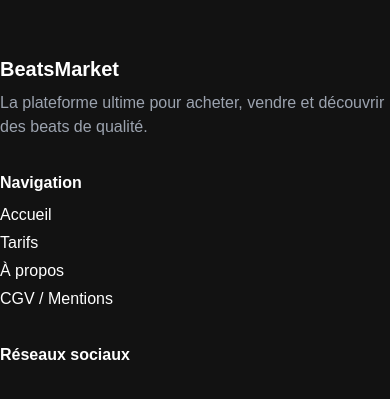
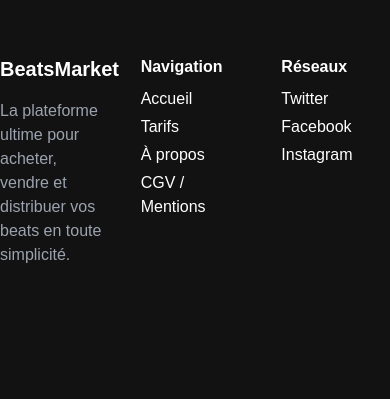
Before and after one commit to jaypms/beatsmarketlebon, a Next.js app: page / in a window 390 px wide. Shown: the part 901-1300 px from the top of the page. After the commit the page ends 1200 px from the top, so only its background shows below. Built offline with nearby package versions, Linux system fonts and the light colour scheme.

Commit message:
Update Footer.tsx
git add components/Footer.tsx
git commit -m "fix: remove <a> inside <Link> to fix Next.js invalid Link error"
git push

```diff
--- a/components/Footer.tsx
+++ b/components/Footer.tsx
@@ -4,41 +4,29 @@ import Link from "next/link"
 export default function Footer() {
   return (
     <footer className="bg-darkbg2 text-white py-8">
-      <div className="max-w-7xl mx-auto grid grid-cols-1 md:grid-cols-3 gap-8">
+      <div className="max-w-7xl mx-auto grid grid-cols-3 gap-8">
         <div>
-          <h2 className="text-primary font-bold text-xl mb-2">BeatsMarket</h2>
+          <h2 className="text-primary font-bold text-xl mb-4">BeatsMarket</h2>
           <p className="text-gray-400">
-            La plateforme ultime pour acheter, vendre et découvrir des beats de qualité.
+            La plateforme ultime pour acheter, vendre et distribuer vos beats en toute simplicité.
           </p>
         </div>
         <div>
           <h3 className="font-semibold mb-2">Navigation</h3>
           <ul className="space-y-1">
-            <li>
-              <Link href="/" className="hover:text-primary">
-                Accueil
-              </Link>
-            </li>
-            <li>
-              <Link href="/pricing" className="hover:text-primary">
-                Tarifs
-              </Link>
-            </li>
-            <li>
-              <Link href="/about" className="hover:text-primary">
-                À propos
-              </Link>
-            </li>
-            <li>
-              <Link href="/terms" className="hover:text-primary">
-                CGV / Mentions
-              </Link>
-            </li>
+            <li><Link href="/" className="hover:text-primary">Accueil</Link></li>
+            <li><Link href="/pricing" className="hover:text-primary">Tarifs</Link></li>
+            <li><Link href="/about" className="hover:text-primary">À propos</Link></li>
+            <li><Link href="/terms" className="hover:text-primary">CGV / Mentions</Link></li>
           </ul>
         </div>
         <div>
-          <h3 className="font-semibold mb-2">Réseaux sociaux</h3>
-          {/* Ici tu peux ajouter des liens vers tes réseaux sociaux */}
+          <h3 className="font-semibold mb-2">Réseaux</h3>
+          <ul className="space-y-1">
+            <li><a href="#" className="hover:text-primary">Twitter</a></li>
+            <li><a href="#" className="hover:text-primary">Facebook</a></li>
+            <li><a href="#" className="hover:text-primary">Instagram</a></li>
+          </ul>
         </div>
       </div>
     </footer>
```
